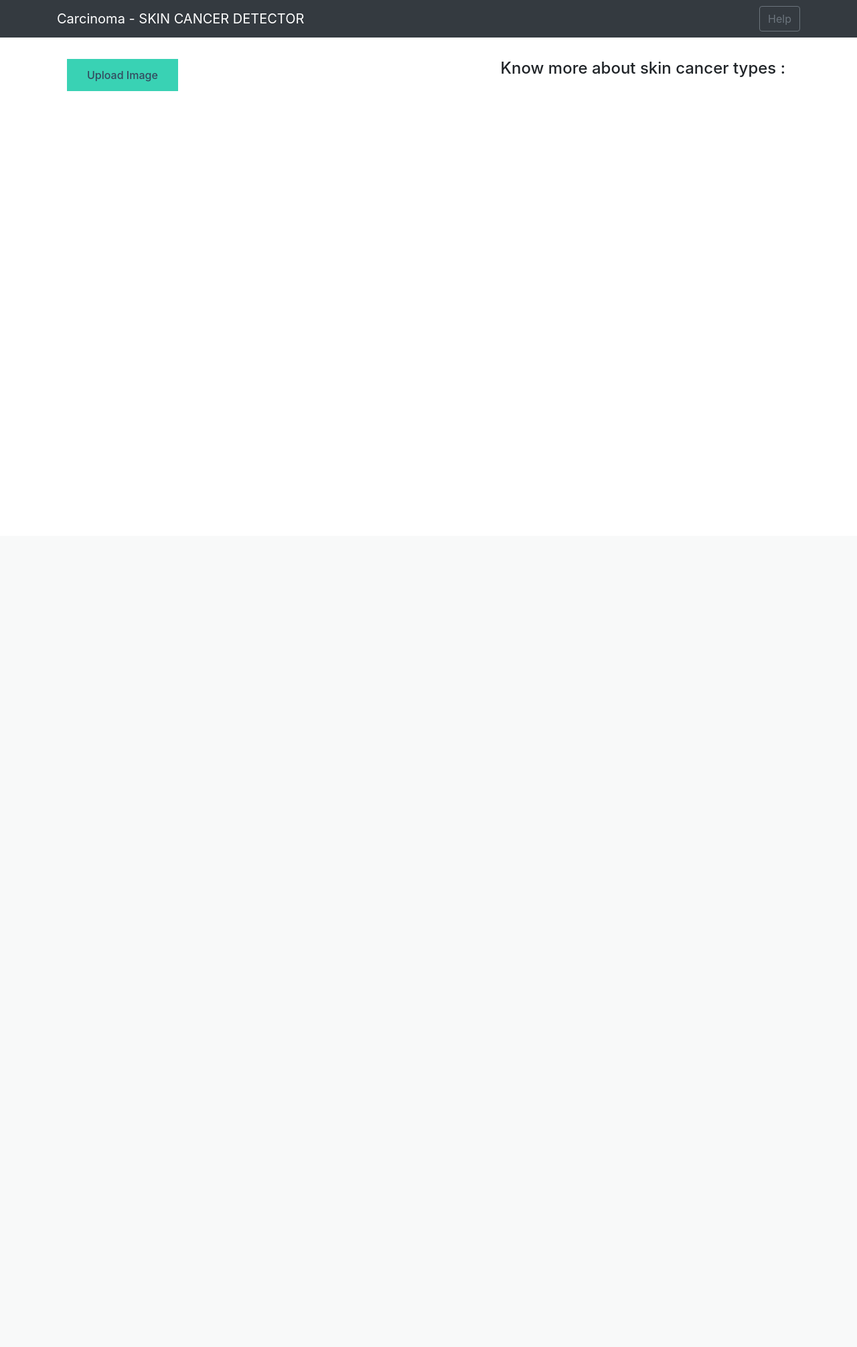
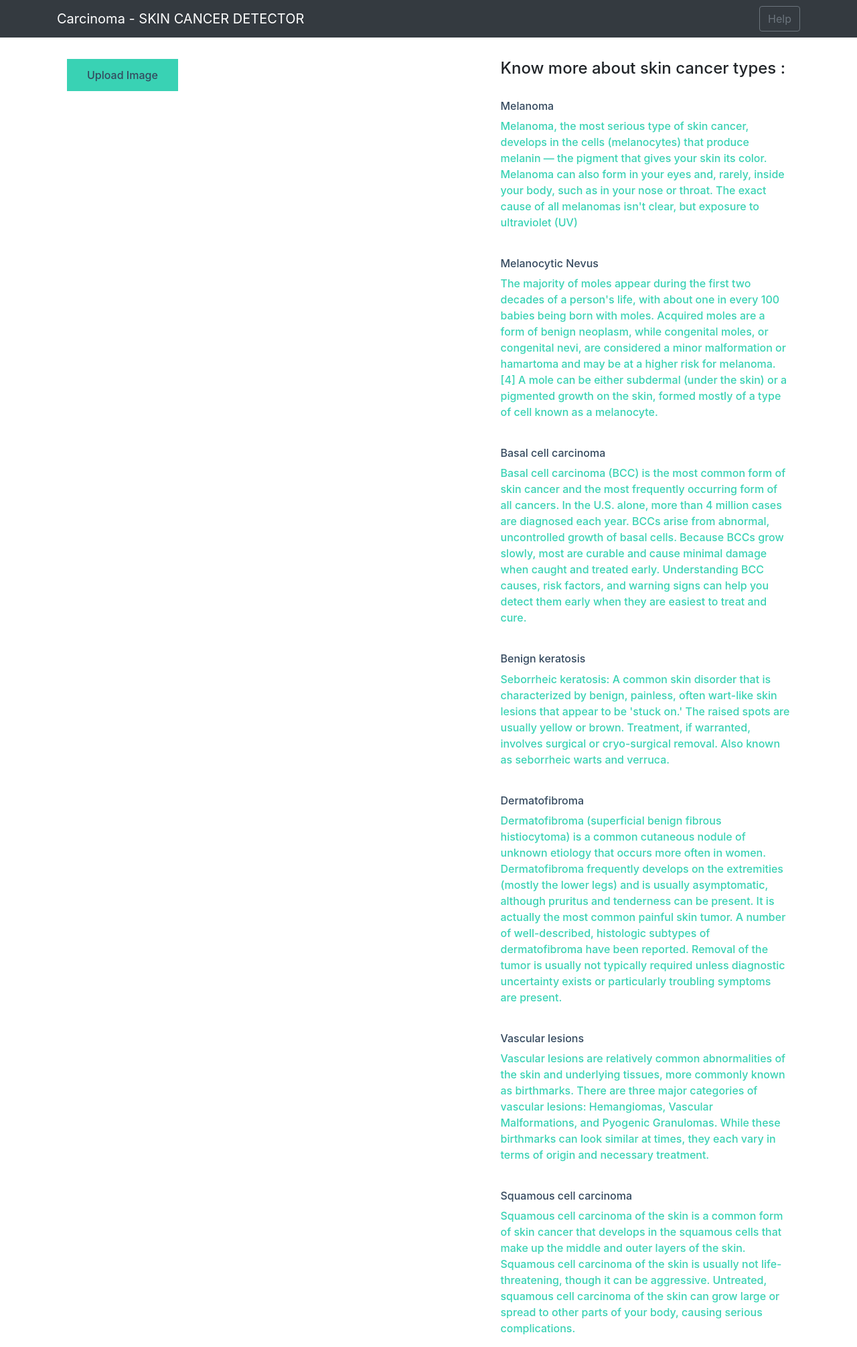
Before and after one commit to happycoder0011/Carcinoma---skin-cancer-detection-web-app, a Flask app: page / in a window 1280 px wide. Shown: the whole page at 67% size. Before the commit the page ends 136 px from the top, so only its background shows below. Run offline with Flask 2, Linux system fonts and the light colour scheme; some libraries are stand-ins or nearby versions.

Commit message:
Final submission

```diff
--- a/static/css/main.css
+++ b/static/css/main.css
@@ -30,12 +30,26 @@ input[type="file"] {
     transition: all .4s;
     cursor: pointer;
 }
-
+.data{
+    overflow-y: scroll;
+}
+h2{
+    font-size: medium;
+    color: #34495E;
+}
+h3{
+    color: #34495E;
+    font-size: large;
+    font-weight: 500;
+}
+p{
+    color: #39D2B4;
+    font-weight: 500;
+}
 .upload-label:hover{
     background: #34495E;
     color: #39D2B4;
 }
-
 .loader {
     border: 8px solid #f3f3f3; /* Light grey */
     border-top: 8px solid #3498db; /* Blue */
--- a/templates/index.html
+++ b/templates/index.html
@@ -21,8 +21,33 @@
     <div class="loader" style="display:none;"></div>
 </div>
 <div id="final" class="col-lg-3" > </div>
-<div  class="col-lg-5">
+<div  class="col-lg-5" id="data">
     <h4>Know more about skin cancer types :</h4>
+    <br>
+    <h2>Melanoma</h2>
+    <p>Melanoma, the most serious type of skin cancer, develops in the cells (melanocytes) that produce melanin — the pigment that gives your skin its color. Melanoma can also form in your eyes and, rarely, inside your body, such as in your nose or throat.
+The exact cause of all melanomas isn't clear, but exposure to ultraviolet (UV)
+    </p>
+    <br>
+    <h2>Melanocytic Nevus</h2>
+    <p>The majority of moles appear during the first two decades of a person's life, with about one in every 100 babies being born with moles. Acquired moles are a form of benign neoplasm, while congenital moles, or congenital nevi, are considered a minor malformation or hamartoma and may be at a higher risk for melanoma.[4] A mole can be either subdermal (under the skin) or a pigmented growth on the skin, formed mostly of a type of cell known as a melanocyte. </p>
+    <br><h2>Basal cell carcinoma</h2>
+    <p>Basal cell carcinoma (BCC) is the most common form of skin cancer and the most frequently occurring form of all cancers. In the U.S. alone, more than 4 million cases are diagnosed each year. BCCs arise from abnormal, uncontrolled growth of basal cells.
+        Because BCCs grow slowly, most are curable and cause minimal damage when caught and treated early. Understanding BCC causes, risk factors, and warning signs can help you detect them early when they are easiest to treat and cure.
+        </p>
+        <br><h2>Benign keratosis</h2>
+    <p>Seborrheic keratosis: A common skin disorder that is characterized by benign, painless, often wart-like skin lesions that appear to be 'stuck on.' The raised spots are usually yellow or brown. Treatment, if warranted, involves surgical or cryo-surgical removal. Also known as seborrheic warts and verruca.
+    </p>
+    <br><h2>Dermatofibroma</h2>
+    <p>Dermatofibroma (superficial benign fibrous histiocytoma) is a common cutaneous nodule of unknown etiology that occurs more often in women. Dermatofibroma frequently develops on the extremities (mostly the lower legs) and is usually asymptomatic, although pruritus and tenderness can be present. It is actually the most common painful skin tumor.  A number of well-described, histologic subtypes of dermatofibroma have been reported. Removal of the tumor is usually not typically required unless diagnostic uncertainty exists or particularly troubling symptoms are present.
+    </p>
+    <br> <h2>Vascular lesions</h2>
+    <p>Vascular lesions are relatively common abnormalities of the skin and underlying tissues, more commonly known as birthmarks. There are three major categories of vascular lesions: Hemangiomas, Vascular Malformations, and Pyogenic Granulomas. While these birthmarks can look similar at times, they each vary in terms of origin and necessary treatment.
+    </p>
+    <br><h2>Squamous cell carcinoma</h2>
+    <p>Squamous cell carcinoma of the skin is a common form of skin cancer that develops in the squamous cells that make up the middle and outer layers of the skin.
+        Squamous cell carcinoma of the skin is usually not life-threatening, though it can be aggressive. Untreated, squamous cell carcinoma of the skin can grow large or spread to other parts of your body, causing serious complications.
+        </p>
 </div>
 </div>
 {% endblock %}
```
Also changed, not shown: requirements.txt (added, +46 -0 lines).
